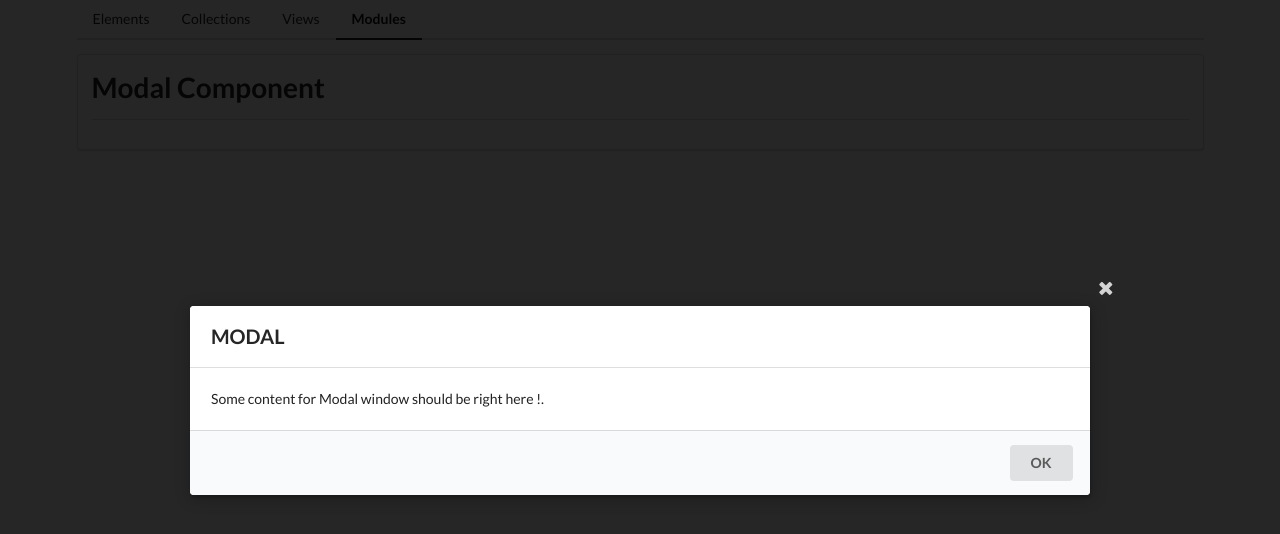
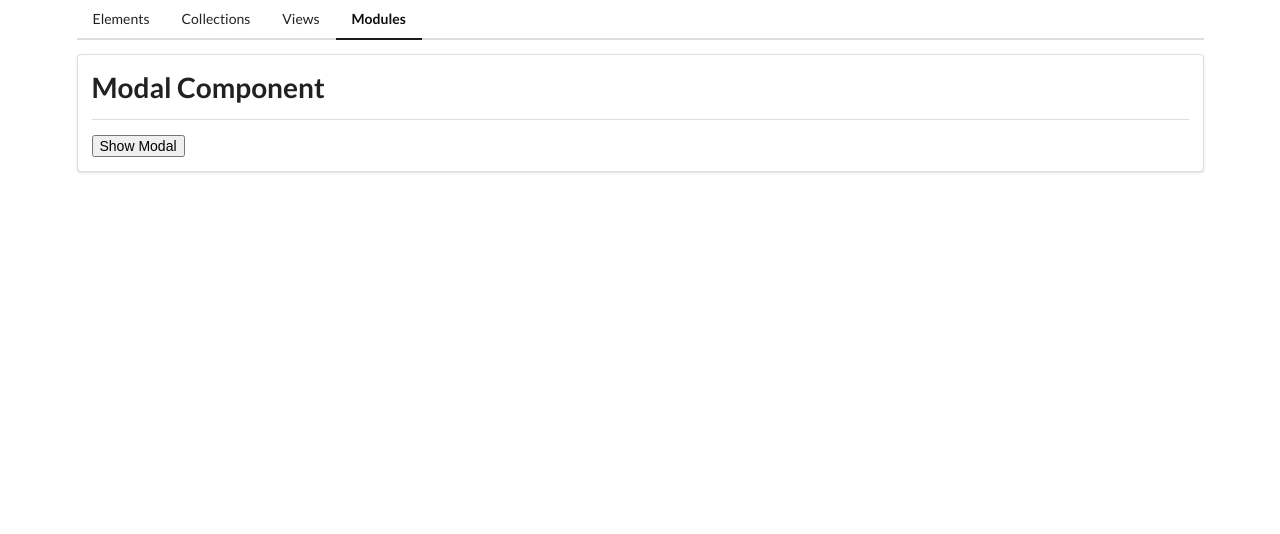
Before and after one commit to sblsreddy/comps, an Angular app: page /mods in a window 1280 px wide. Shown: the top 534 px of the page. Built offline with nearby package versions, Linux system fonts and the light colour scheme.

Commit message:
Display Modal on a condition

```diff
--- a/src/app/mods/mods-home/mods-home.component.html
+++ b/src/app/mods/mods-home/mods-home.component.html
@@ -1,2 +1,4 @@
 <app-divider>Modal Component</app-divider>
-<app-modal></app-modal>
+
+<button (click)="onClick()">Show Modal</button>
+<app-modal *ngIf="modalOpen"></app-modal>
--- a/src/app/mods/mods-home/mods-home.component.ts
+++ b/src/app/mods/mods-home/mods-home.component.ts
@@ -6,10 +6,14 @@ import { Component, OnInit } from '@angular/core';
   styleUrls: ['./mods-home.component.css']
 })
 export class ModsHomeComponent implements OnInit {
-
+  modalOpen = false;
   constructor() { }
 
   ngOnInit(): void {
   }
 
+  onClick(){
+    this.modalOpen = !this.modalOpen;
+  }
+
 }
```
